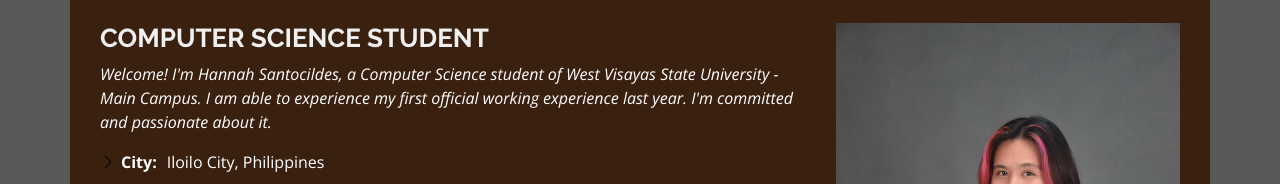
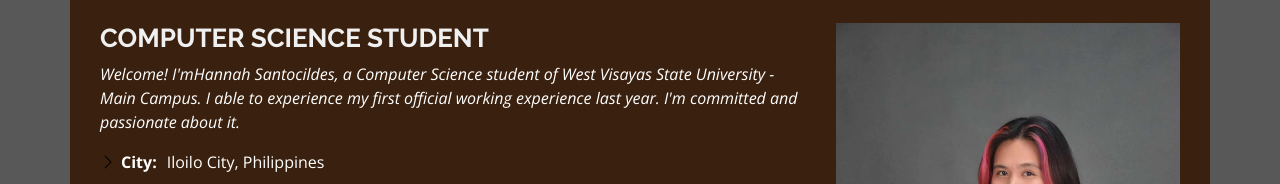
Before and after one commit to iimnanabi/iimnanabi.github.io, a plain HTML site: page index.html in a window 1280 px wide. Both pictures are taken after a click on the link "About". Shown: the part 188-372 px from the top of the page. Drawn offline with nearby package versions, Linux system fonts and the light colour scheme.

Commit message:
Update index.html

```diff
--- a/index.html
+++ b/index.html
@@ -5,7 +5,7 @@
   <meta charset="utf-8">
   <meta content="width=device-width, initial-scale=1.0" name="viewport">
 
-  <title>Hannah Santocildes</title>
+  <title>Maria Joeanne A. Gison</title>
   <meta content="" name="description">
   <meta content="" name="keywords">
 
@@ -86,8 +86,8 @@
         <div class="col-lg-8 pt-4 pt-lg-0 content" data-aos="fade-left">
           <h3>COMPUTER SCIENCE STUDENT</h3>
           <p class="fst-italic">
-            Welcome! I'm Hannah Santocildes, a Computer Science student of
-            West Visayas State University - Main Campus. I am able to experience my first official working experience last year.
+            Welcome! I'mHannah Santocildes, a Computer Science student of
+            West Visayas State University - Main Campus. I able to experience my first official working experience last year.
             I'm committed and passionate about it.
           </p>
           <div class="row">
```
